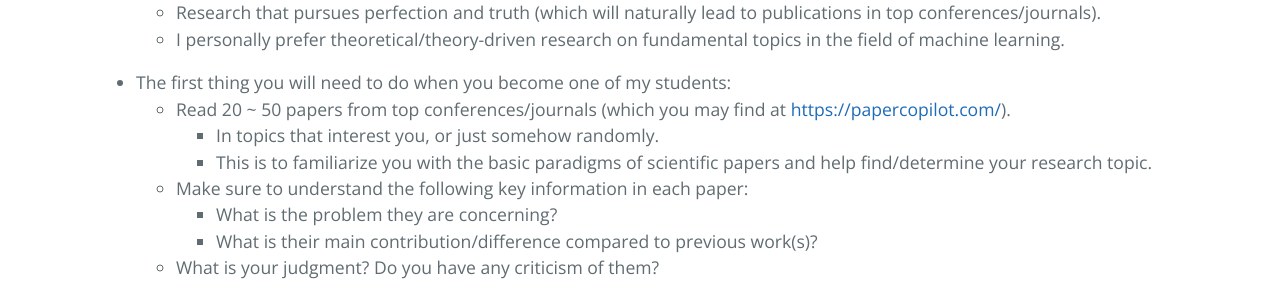
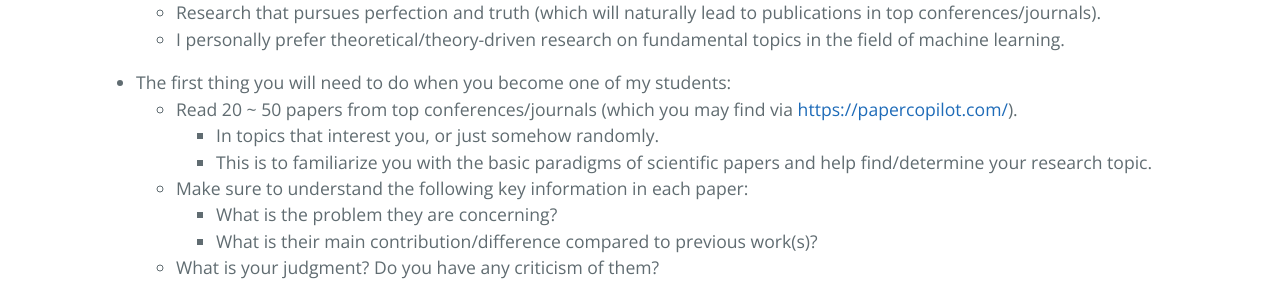
Before and after one commit to ZhimingZhou/zhimingzhou.github.io, a Jekyll site: the page built from _posts/2021-10-11-Prospective-Students.md, in a window 1280 px wide. Shown: the part 586-871 px from the top of the page. Built offline with Jekyll 4.4.1, drawn with Linux system fonts in a browser that asks for light colours.

Commit message:
Update 2021-10-11-Prospective-Students.md

```diff
--- a/_posts/2021-10-11-Prospective-Students.md
+++ b/_posts/2021-10-11-Prospective-Students.md
@@ -21,7 +21,7 @@ I’m looking for talented students with enthusiasm for fundamental research in
 
 <!--  -->
 - The first thing you will need to do when you become one of my students:
-	- Read 20 ~ 50 papers from top conferences/journals (which you may find at [https://papercopilot.com/](https://papercopilot.com/top-venues/)).
+	- Read 20 ~ 50 papers from top conferences/journals (which you may find via [https://papercopilot.com/](https://papercopilot.com/top-venues/)).
 		- In topics that interest you, or just somehow randomly.
 		- This is to familiarize you with the basic paradigms of scientific papers and help find/determine your research topic.
 	- Make sure to understand the following key information in each paper:
```
